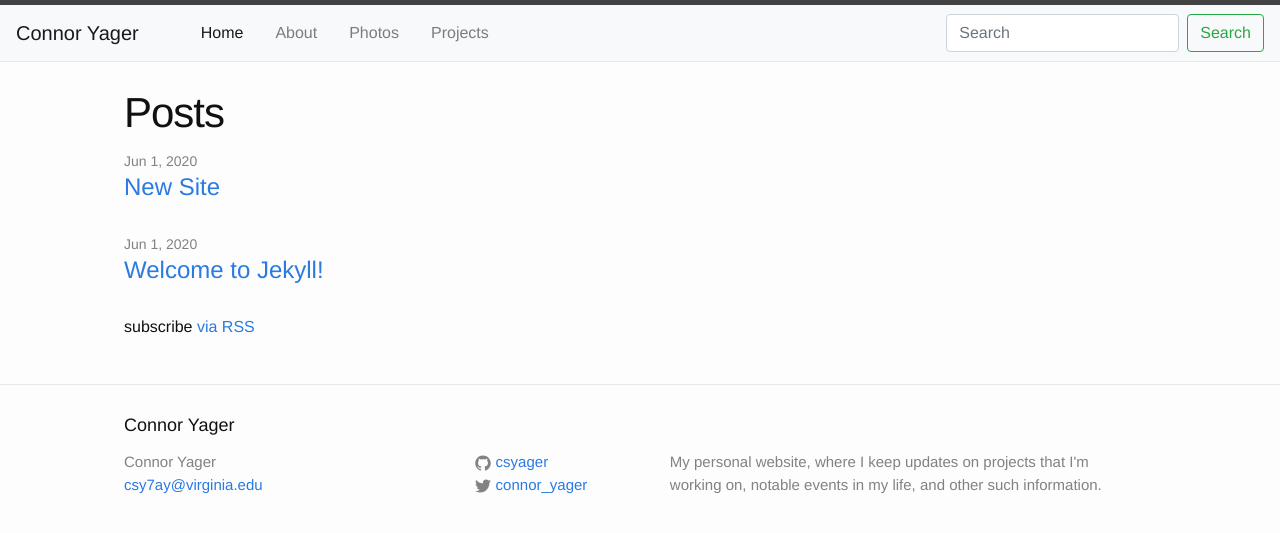
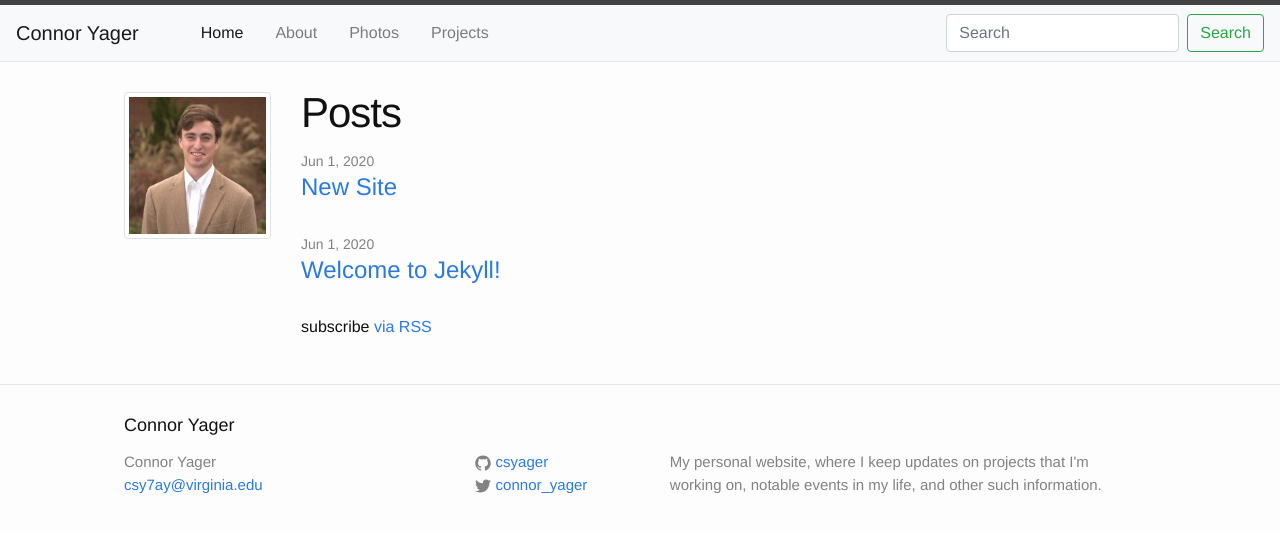
Before and after one commit to csyager/csyager.github.io, a Jekyll site: the page built from index.html, in a window 1280 px wide. Shown: the top 533 px of the page. Built offline with Jekyll 4.4.1, drawn with Linux system fonts in a browser that asks for light colours.

Commit message:
profile pic on front page

```diff
--- a/index.html
+++ b/index.html
@@ -4,6 +4,11 @@ layout: default
 
 <div class="home">
 
+  <div class="row">
+    <div class="col-lg-2" style="padding-bottom: 10px">
+      <img src="assets/images/profile.jpeg" class="img-thumbnail">
+    </div>
+    <div class="col-lg-10">
       <h1 class="post-title">Posts</h1>
 
       <ul class="post-list">
@@ -21,3 +26,7 @@ layout: default
       <p class="rss-subscribe">subscribe <a href="{{ "/feed.xml" | prepend: site.baseurl }}">via RSS</a></p>
 
     </div>
+  </div>
+
+
+</div>
```
Also changed, not shown: assets/images/profile.jpeg (added), 5 other files. Lines whose indentation alone changed are shown as unchanged.
